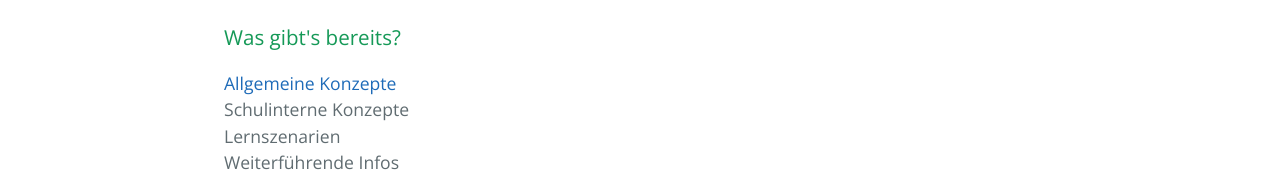
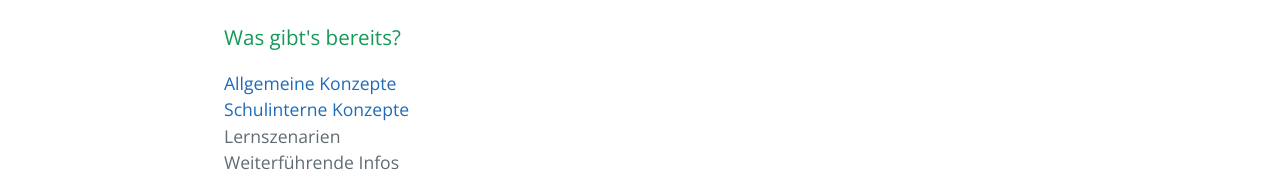
Before and after one commit to mheusinger/getdigital, a plain HTML site: page index.html in a window 1280 px wide. Shown: the part 762-952 px from the top of the page. Drawn offline with nearby package versions, Linux system fonts and the light colour scheme.

Commit message:
Update index.html

```diff
--- a/index.html
+++ b/index.html
@@ -38,7 +38,7 @@
 <a id="was-gibts-bereits" class="anchor" href="#was-gibts-bereits" aria-hidden="true"><span aria-hidden="true" class="octicon octicon-link"></span></a>Was gibt's bereits?</h3>
 
       <p><a href="#allgemeine-konzepte">Allgemeine Konzepte</a><br>
-        Schulinterne Konzepte<br>
+        <a href="#schulinterne-konzepte">Schulinterne Konzepte</a><br>
         Lernszenarien<br>
         Weiterführende Infos  </p>
 
```
